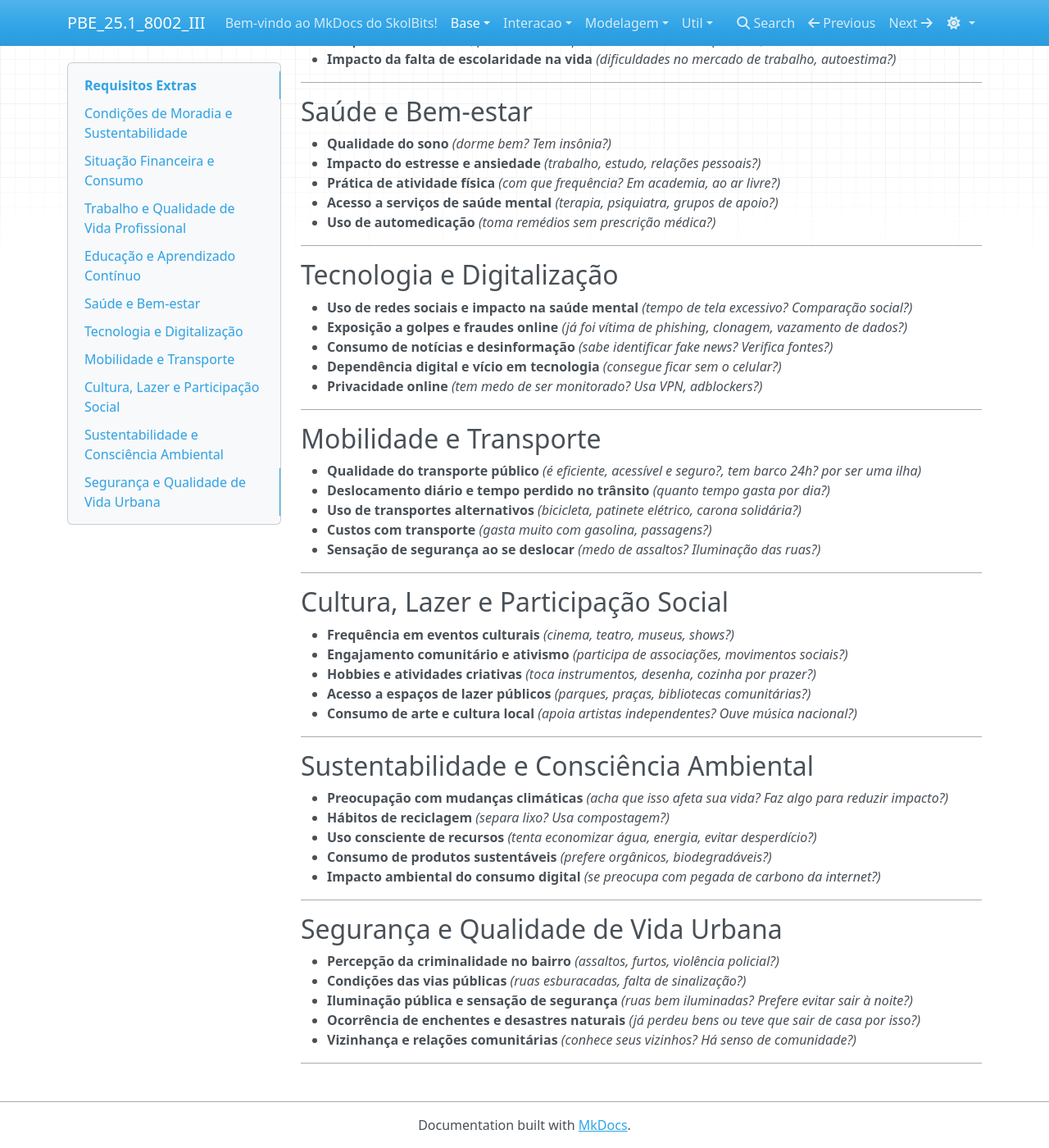
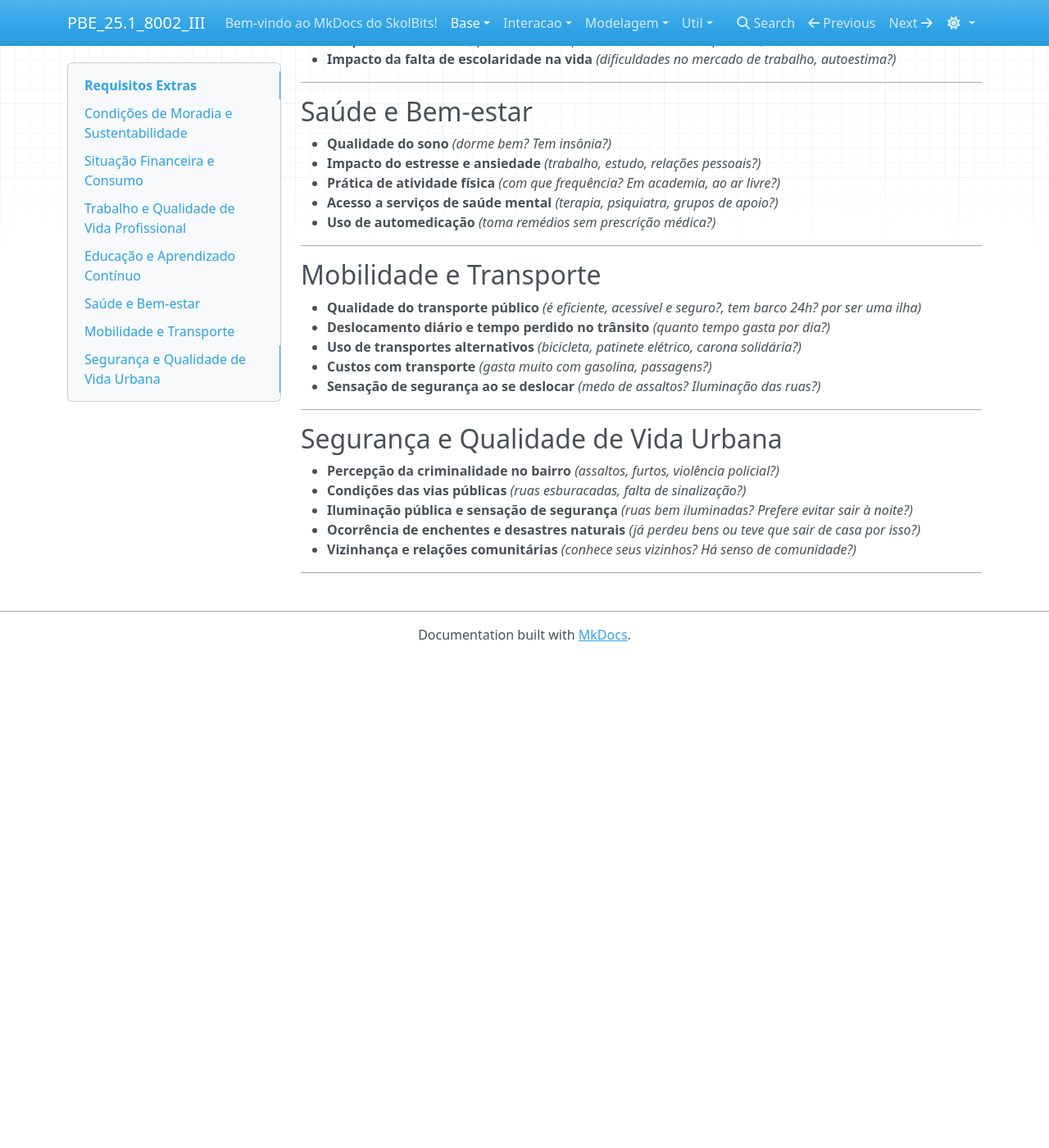
Before and after one commit to Projetos-de-Extensao/PBE_25.1_8002_SkolBits, an MkDocs documentation site: the page built from docs/base/dados_extra_censo.md, in a window 1280 px wide and 1400 px high, scrolled down 848 px. Shown: the whole window at 82% size. Built offline with MkDocs 1.6.1, drawn with Linux system fonts in a browser that asks for light colours; nearby versions of some CDN libraries; after the commit the page ends 1650 px from its top, so only the background shows below that.

Commit message:
dados extras main

```diff
--- a/docs/base/dados_extra_censo.md
+++ b/docs/base/dados_extra_censo.md
@@ -46,39 +46,12 @@ Além dos dados coletados pelo IBGE no Censo, existem vários outros que poderia
 
 ---
 
-## Tecnologia e Digitalização
-- **Uso de redes sociais e impacto na saúde mental** *(tempo de tela excessivo? Comparação social?)*
-- **Exposição a golpes e fraudes online** *(já foi vítima de phishing, clonagem, vazamento de dados?)*
-- **Consumo de notícias e desinformação** *(sabe identificar fake news? Verifica fontes?)*
-- **Dependência digital e vício em tecnologia** *(consegue ficar sem o celular?)*
-- **Privacidade online** *(tem medo de ser monitorado? Usa VPN, adblockers?)*
-
----
-
 ## Mobilidade e Transporte
 - **Qualidade do transporte público** *(é eficiente, acessível e seguro?, tem barco 24h? por ser uma ilha)*
 - **Deslocamento diário e tempo perdido no trânsito** *(quanto tempo gasta por dia?)*
 - **Uso de transportes alternativos** *(bicicleta, patinete elétrico, carona solidária?)*
 - **Custos com transporte** *(gasta muito com gasolina, passagens?)*
 - **Sensação de segurança ao se deslocar** *(medo de assaltos? Iluminação das ruas?)*
-
----
-
-## Cultura, Lazer e Participação Social
-- **Frequência em eventos culturais** *(cinema, teatro, museus, shows?)*
-- **Engajamento comunitário e ativismo** *(participa de associações, movimentos sociais?)*
-- **Hobbies e atividades criativas** *(toca instrumentos, desenha, cozinha por prazer?)*
-- **Acesso a espaços de lazer públicos** *(parques, praças, bibliotecas comunitárias?)*
-- **Consumo de arte e cultura local** *(apoia artistas independentes? Ouve música nacional?)*
-
----
-
-## Sustentabilidade e Consciência Ambiental
-- **Preocupação com mudanças climáticas** *(acha que isso afeta sua vida? Faz algo para reduzir impacto?)*
-- **Hábitos de reciclagem** *(separa lixo? Usa compostagem?)*
-- **Uso consciente de recursos** *(tenta economizar água, energia, evitar desperdício?)*
-- **Consumo de produtos sustentáveis** *(prefere orgânicos, biodegradáveis?)*
-- **Impacto ambiental do consumo digital** *(se preocupa com pegada de carbono da internet?)*
 
 ---
 
```
